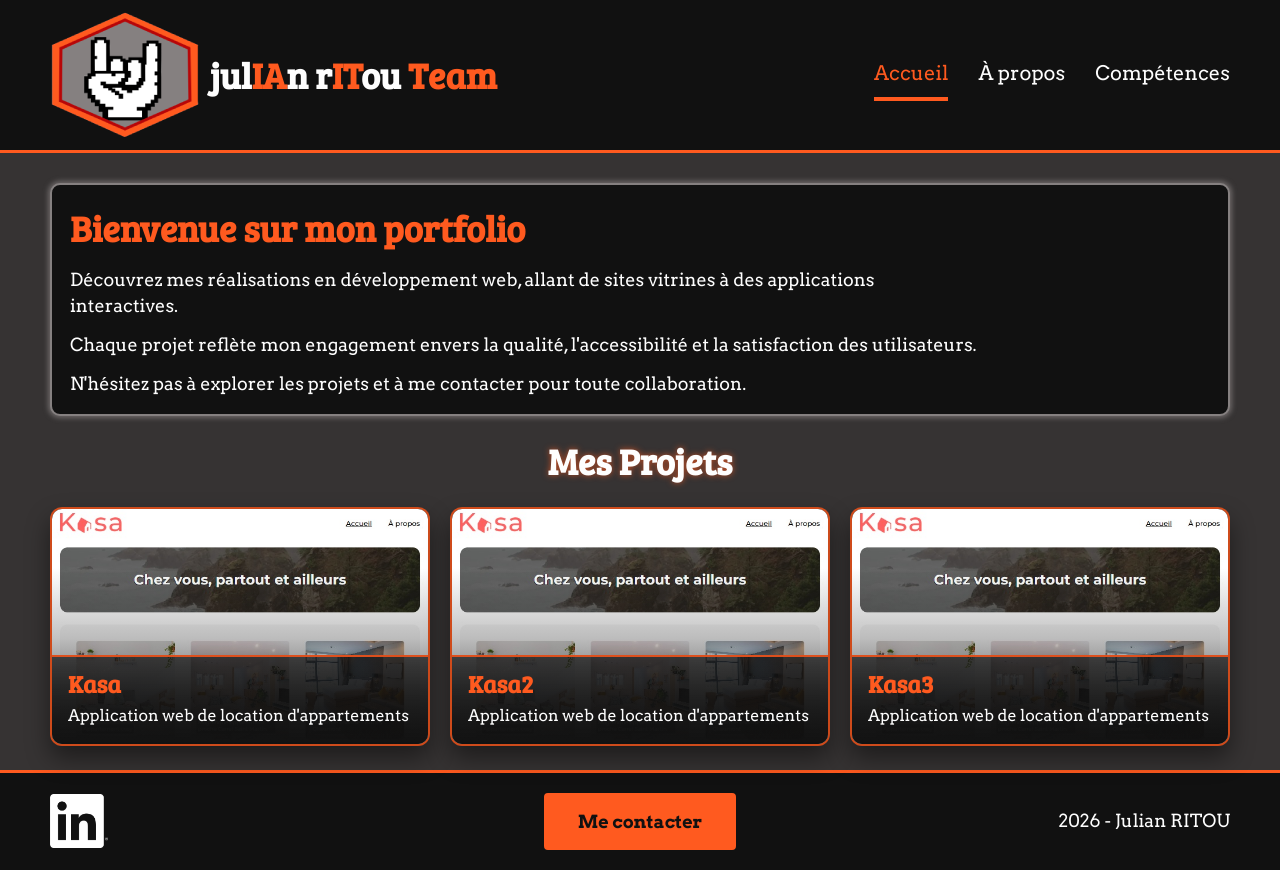
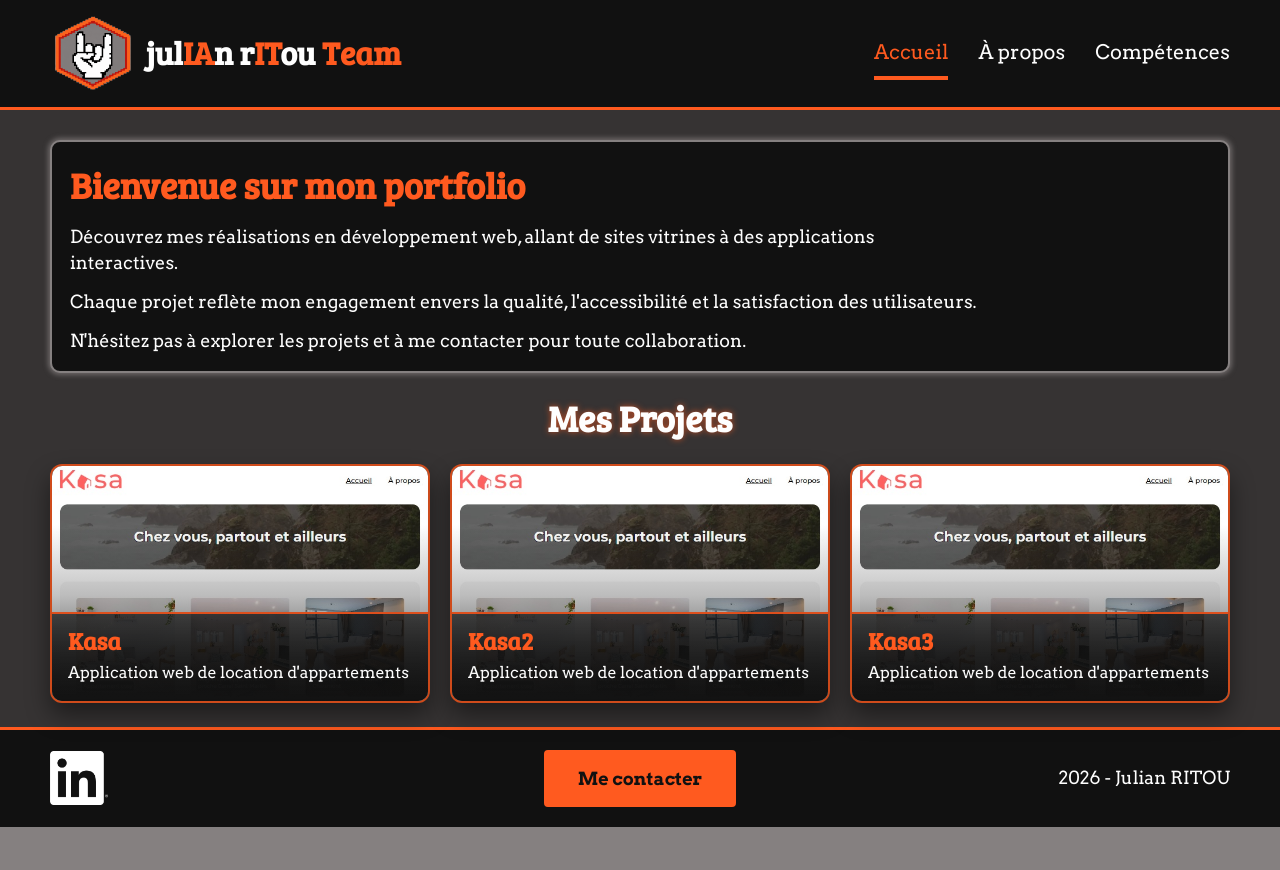
Before and after one commit to julianritou-collab/julIAn-rITou-Portfolio, a React (Vite) app: page / in a window 1280 px wide. After the commit the page ends 827 px from the top, so only its background shows below. Built offline with nearby package versions, Linux system fonts and the light colour scheme.

Commit message:
harmoniser le header avec le site

```diff
--- a/src/components/Header.jsx
+++ b/src/components/Header.jsx
@@ -1,6 +1,6 @@
 import { useEffect, useRef, useState } from 'react'
 import { NavLink } from 'react-router-dom'
-import logo from '../assets/logos/logo-transparent.png'
+import logo from '../assets/logos/logo-final.png'
 
 function Header() {
     const [isMenuOpen, setIsMenuOpen] = useState(false)
--- a/src/styles/components/_header.scss
+++ b/src/styles/components/_header.scss
@@ -9,6 +9,12 @@
         border-bottom: 3px solid $primary-line-color;
         //box-shadow: 0 10px 35px rgba(0, 0, 0, 0.55);
         position: relative;
+
+        height: 110px;
+
+        @media (max-width: $mobile) {
+            height: 84px;
+        }
     }
 
     &__logo-container {
@@ -18,12 +24,12 @@
 
     &__logo-text {
         font-family: $title-font-family;
-        font-size: 36px;
+        font-size: 32px;
         font-weight: 700;
         padding: 0 10px;
         transition: font-size $anim-duration ease-in-out;
         @media (max-width: $mobile) {
-            font-size: 26px;
+            font-size: 22px;
         }
         color: $text-color;
         strong {
@@ -32,10 +38,12 @@
     }
 
     &__logo {
-        max-height: 150px;
+        max-height: 86px;
+        width: auto;
         transition: max-height $anim-duration ease-in-out;
+
         @media (max-width: $mobile) {
-            max-height: 100px;
+            max-height: 62px;
         }
     }
 
```
Also changed, not shown: src/assets/logos/logo-final.png (added), src/assets/logos/logo.png (added).
